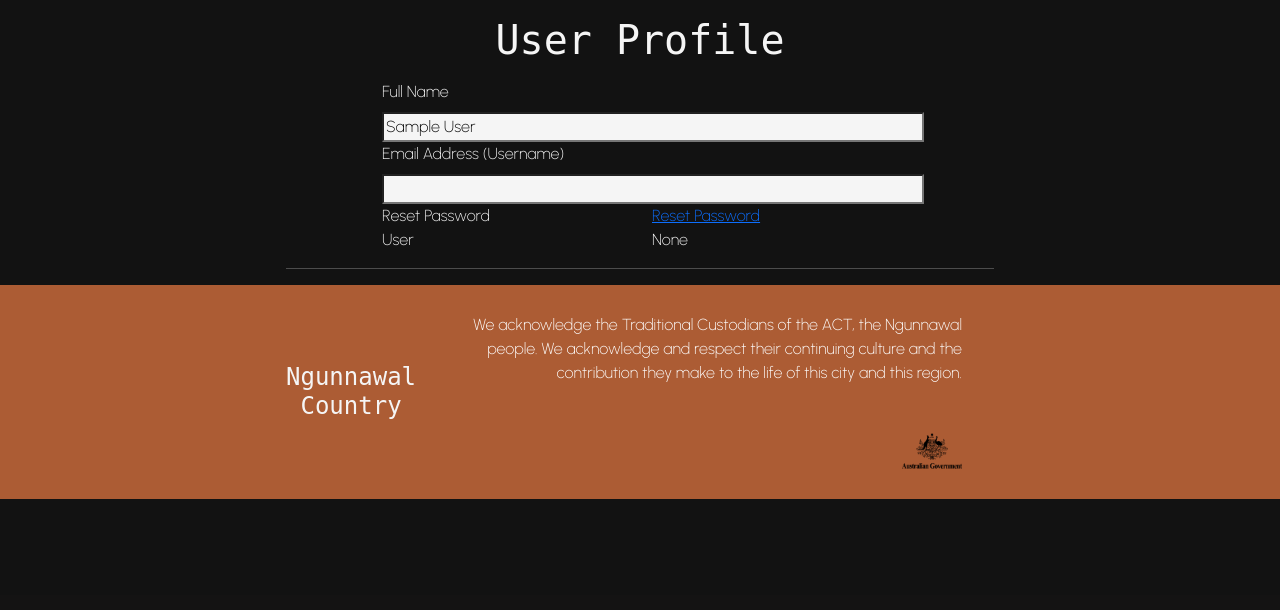
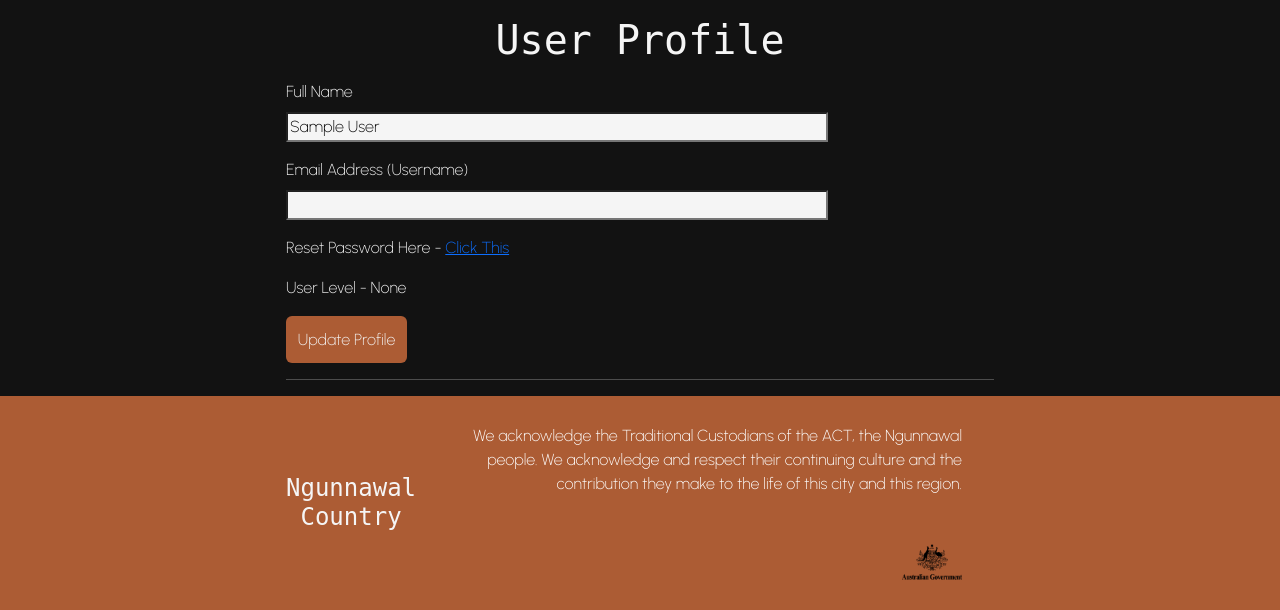
Before and after one commit to 4060269/NgunnawalCountryFlaskAssessment5-6-7, a Flask app: page /profile in a window 1280 px wide. Shown: the part 205-815 px from the top of the page. Before the commit the page ends 704 px from the top, so only its background shows below. Run offline with Flask 2, Linux system fonts and the light colour scheme; the visitor is signed in with stand-in values (Sample User, id 1); data comes from the database, SQL or seed files in the repository; some libraries are stand-ins or nearby versions; some web fonts are replaced.

Commit message:
update, userprofile.html updates

```diff
--- a/templates/userprofile.html
+++ b/templates/userprofile.html
@@ -7,45 +7,37 @@
 {% block cellContent2 %}
     <form action="" method="post">
         {{ form.hidden_tag() }}
-        <div class="container text-left">
-            <div class="row">
-                <div class="col-md-6">
+
+        <p>
             {{ form.name.label }}<br>
             {{ form.name(size=64) }}<br>
             {% for error in form.name.errors %}
                 <span style="color: red;">[{{ error }}]</span>
             {% endfor %}
-                </div>
-            </div>
-            <div class="row">
-                <div class="col-md-6">
+        </p>
+
+        <p>
             {{ form.email_address.label }}<br>
             {{ form.email_address(size=64) }}<br>
             {% for error in form.email_address.errors %}
                 <span style="color: red;">[{{ error }}]</span>
             {% endfor %}
-                </div>
-            </div>
-            <div class="row">
-                <div class="col-md-6">
-                    Reset Password
-                </div>
-                <div class="col-md-6">
-                    <a href="/reset_password">Reset Password</a>
-                </div>
-            </div>
-            <div class="row">
-                <div class="col-md-6">
-                    {% if user.user_level==1 %}
-                        Administrator
+        </p>
+
+        <p>
+            Reset Password Here - <a href="/reset_password">Click This</a>
+        </p>
+
+        <p>
+            {% if user.user_level==1 %} Administrator
             {% else %}
-                        User
+                User Level - {{ user.user_level }}
             {% endif %}
-                </div>
-                <div class="col-md-6">
-                    {{ user.user_level }}
-                </div>
-            </div>
-        </div>
+        </p>
+
+        <p>
+            {{ form.submit() }}
+        </p>
+
     </form>
 {% endblock %}
```
Lines whose indentation alone changed are shown as unchanged.
